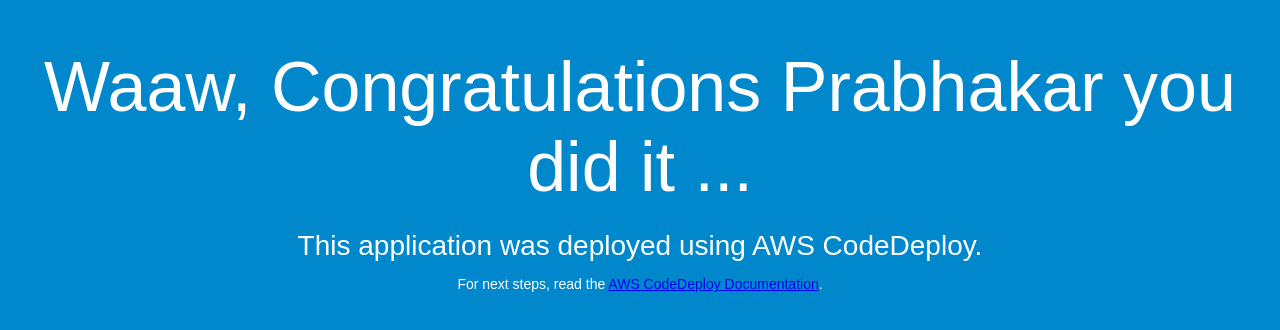
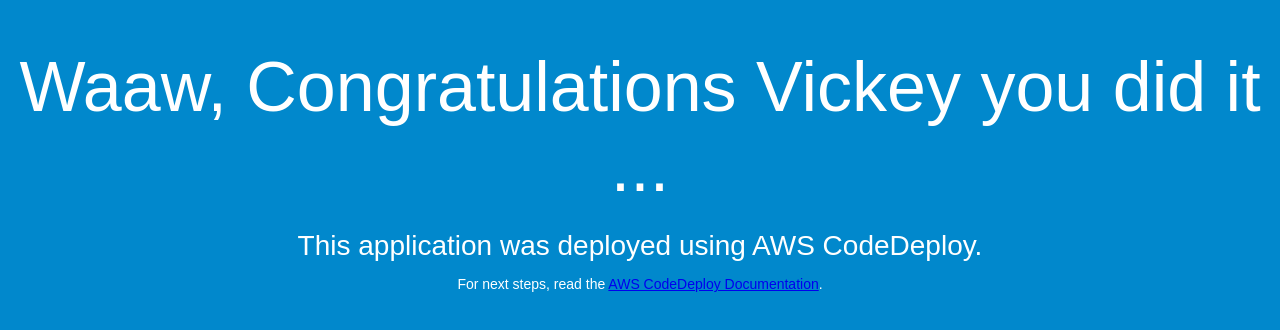
Before and after one commit to Vijay62020/code_deploy_using_github, a plain HTML site: page index.html in a window 1280 px wide. Drawn offline with Linux system fonts and the light colour scheme.

Commit message:
Updating index.html

```diff
--- a/index.html
+++ b/index.html
@@ -26,7 +26,7 @@
 </head>
 <body>
   <div align="center">
-    <h1>Waaw, Congratulations Prabhakar you did it ...</h1>
+    <h1>Waaw, Congratulations Vickey you did it ...</h1>
     <h2>This application was deployed using AWS CodeDeploy.</h2>
     <p>For next steps, read the <a href="http://aws.amazon.com/documentation/codedeploy">AWS CodeDeploy Documentation</a>.</p>
   </div>
```
